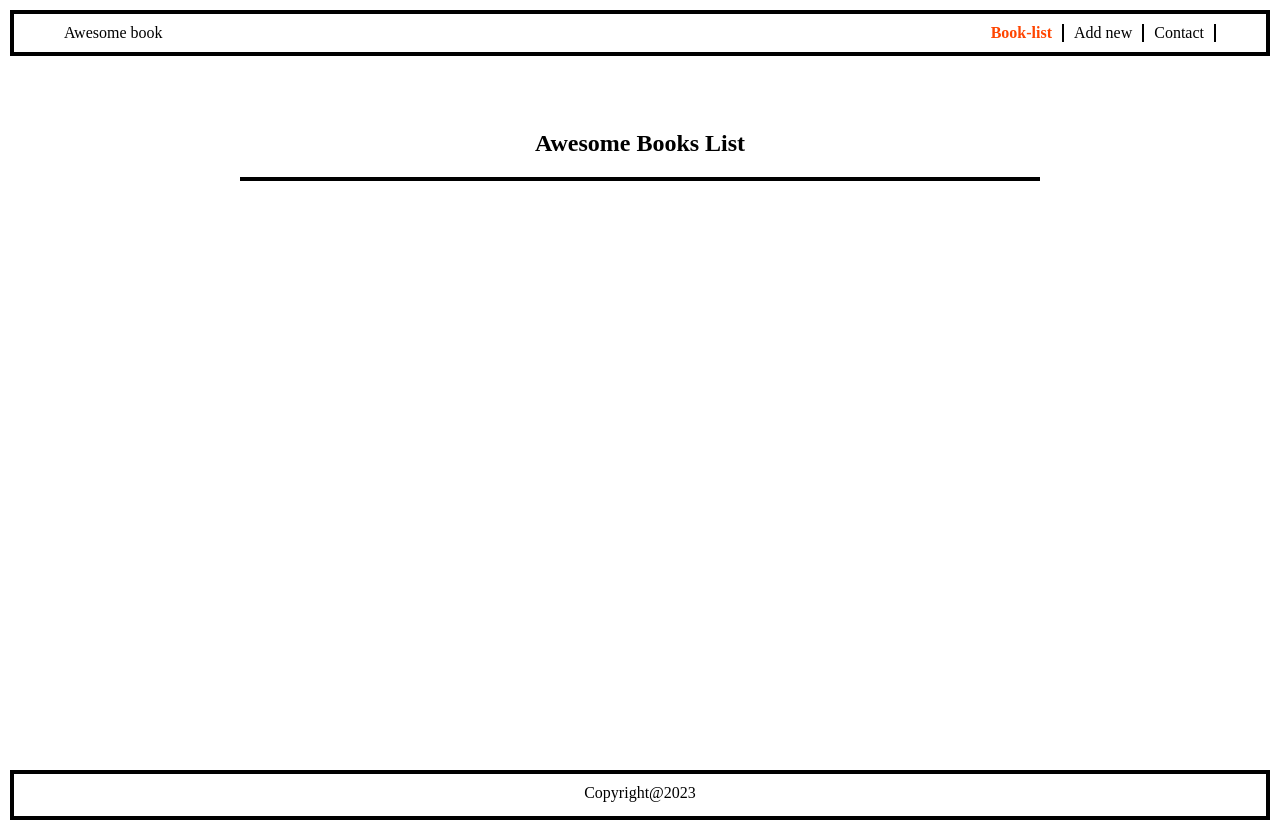
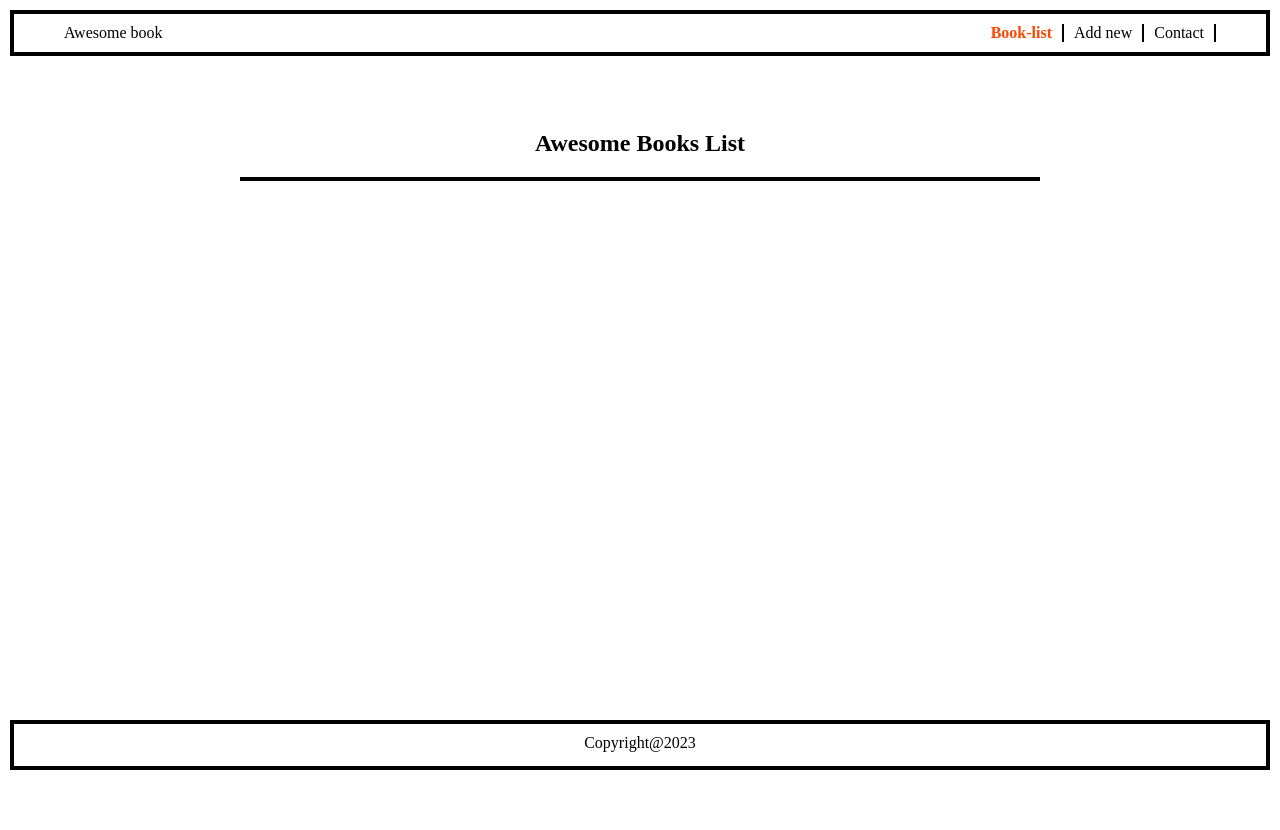
Before and after one commit to microvese-projects/Awesome-books, a plain HTML site: page index.html in a window 1280 px wide. After the commit the page ends 800 px from the top, so only its background shows below. Drawn offline with Linux system fonts and the light colour scheme.

Commit message:
Fix padding issues

```diff
--- a/index.css
+++ b/index.css
@@ -152,7 +152,7 @@ header {
 #Contact,
 #book-list-section {
   display: none;
-  min-height: calc(100vh - 150px);
+  min-height: calc(100vh - 200px);
 }
 
 #book-list-section {
```
